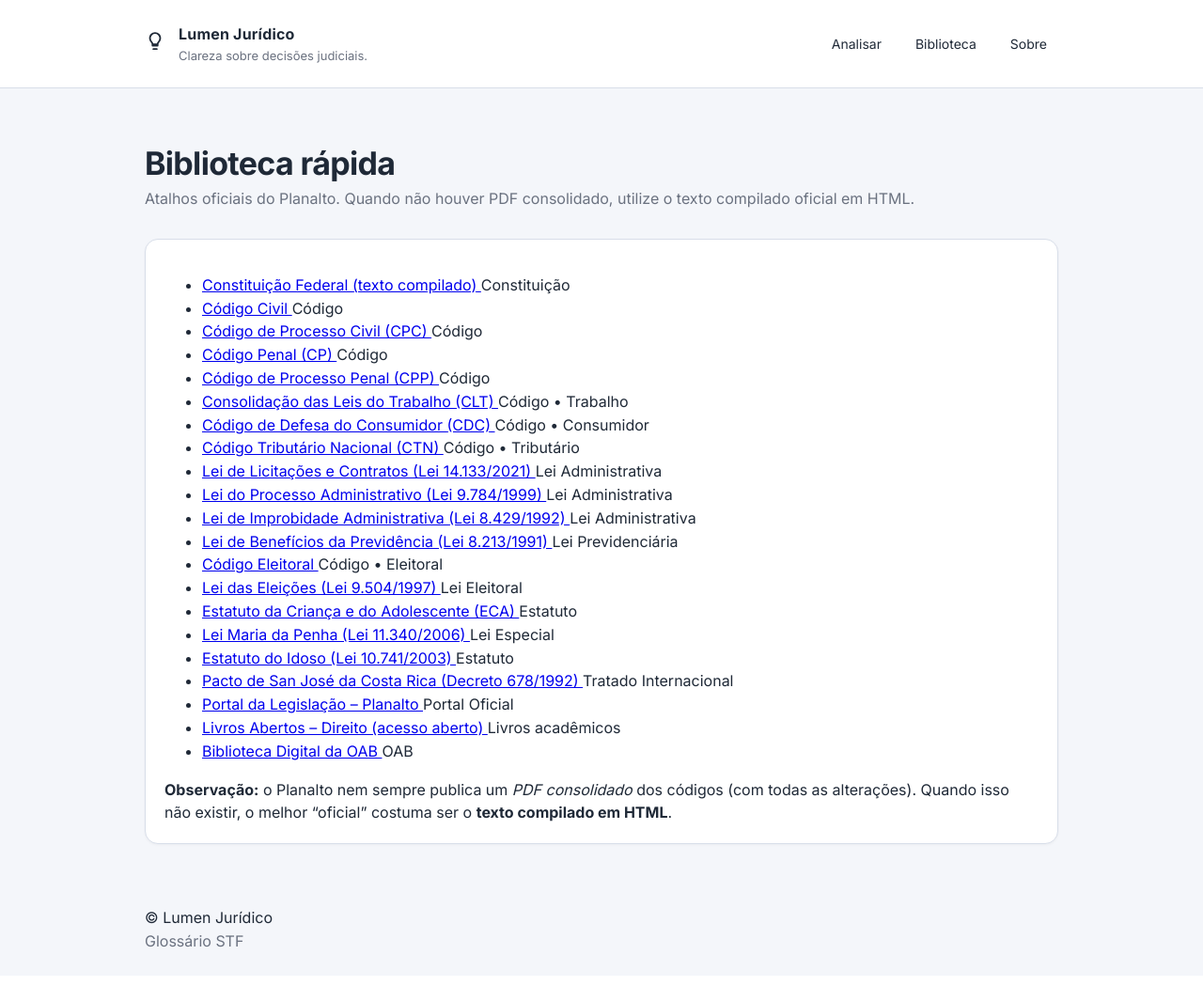
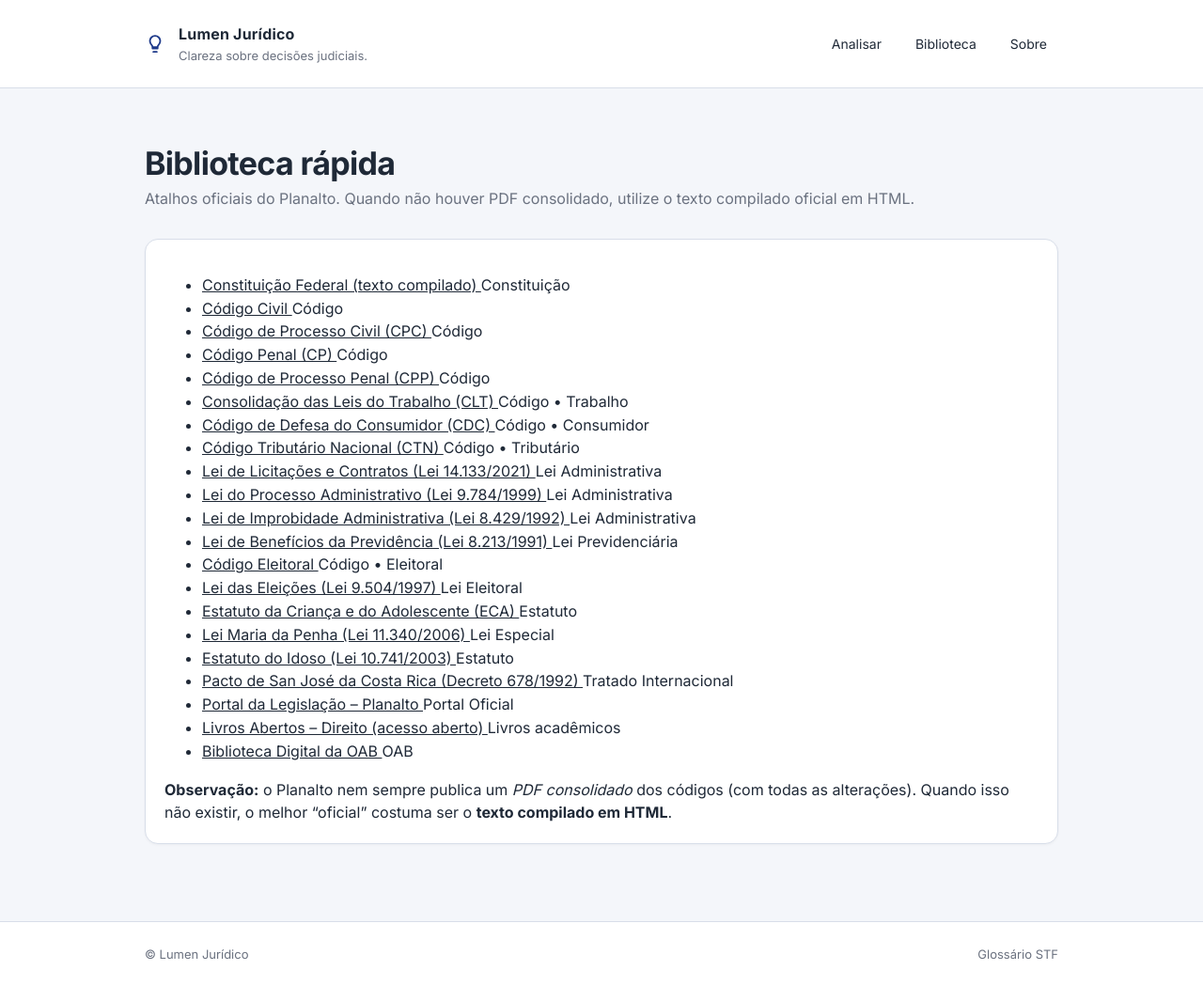
Before and after one commit to sabrinaandraderocha-cmyk/lumen-juridico, a Flask app: page /biblioteca in a window 1280 px wide. Shown: the whole page at 94% size. Before the commit the page ends 1008 px from the top, so only its background shows below. Run offline with Flask 3, Linux system fonts and the light colour scheme.

Commit message:
Update style.css

```diff
--- a/static/style.css
+++ b/static/style.css
@@ -1,6 +1,10 @@
 /* =========================
    LUMEN JURÍDICO
    AZUL • LIMPO • INSTITUCIONAL
+   ========================= */
+
+/* =========================
+   VARIÁVEIS
    ========================= */
 
 :root{
@@ -22,7 +26,13 @@
   --success:#166534;
 }
 
-*{box-sizing:border-box}
+/* =========================
+   RESET / BASE
+   ========================= */
+
+*{
+  box-sizing:border-box;
+}
 
 body{
   margin:0;
@@ -30,6 +40,18 @@ body{
   background:var(--bg);
   color:var(--text);
   line-height:1.55;
+}
+
+a{
+  color:inherit;
+}
+
+p{
+  margin:0;
+}
+
+.muted{
+  color:var(--muted);
 }
 
 /* =========================
@@ -43,7 +65,7 @@ body{
 }
 
 /* =========================
-   TOPO
+   TOPO / HEADER
    ========================= */
 
 .topbar{
@@ -71,14 +93,16 @@ body{
   gap:14px;
 }
 
-.logo{
-  width:42px;
-  height:42px;
-  border-radius:10px;
-  background:linear-gradient(135deg, var(--accent), var(--accent-hover));
-  box-shadow:
-    0 4px 12px rgba(0,0,0,.12),
-    inset 0 0 0 1px rgba(255,255,255,.25);
+/* 🔑 ÍCONE DA LÂMPADA (SEM FUNDO) */
+.brand-icon{
+  display:flex;
+  align-items:center;
+  justify-content:center;
+  color:var(--accent);
+}
+
+.brand-icon svg{
+  display:block;
 }
 
 .brand-name{
@@ -153,19 +177,6 @@ body{
   height:8px;
   border-radius:999px;
   background:var(--accent);
-  display:inline-block;
-}
-
-/* =========================
-   TEXTOS
-   ========================= */
-
-.muted{
-  color:var(--muted);
-}
-
-p{
-  margin:0;
 }
 
 /* =========================
@@ -245,10 +256,9 @@ input[type="file"]{
 }
 
 /* =========================
-   BOTÕES (PADRONIZADOS)
+   BOTÕES
    ========================= */
 
-/* container de ações */
 .actions{
   display:flex;
   gap:12px;
@@ -256,13 +266,12 @@ input[type="file"]{
   margin-top:18px;
 }
 
-/* botão base */
 .btn{
   display:inline-flex;
   align-items:center;
   justify-content:center;
-  min-width:160px;          /* 🔑 PADRONIZA LARGURA */
-  height:42px;              /* 🔑 PADRONIZA ALTURA */
+  min-width:160px;
+  height:42px;
   padding:0 18px;
   border-radius:10px;
   font-size:14px;
@@ -273,7 +282,7 @@ input[type="file"]{
   transition:background .15s ease, border .15s ease;
 }
 
-/* botão principal */
+/* Primário */
 .btn.primary{
   background:var(--accent);
   color:#ffffff;
@@ -284,7 +293,7 @@ input[type="file"]{
   background:var(--accent-hover);
 }
 
-/* botão secundário */
+/* Secundário */
 .btn.secondary{
   background:#ffffff;
   color:var(--text);
@@ -295,7 +304,7 @@ input[type="file"]{
   background:#f9fafb;
 }
 
-/* botão de risco */
+/* Perigo */
 .btn.danger{
   background:#ffffff;
   color:var(--danger);
@@ -307,4 +316,43 @@ input[type="file"]{
 }
 
 /* =========================
-   L
+   FLASH MESSAGES
+   ========================= */
+
+.flash{
+  padding:12px 16px;
+  border-radius:10px;
+  margin-bottom:14px;
+  font-size:14px;
+  border:1px solid transparent;
+}
+
+.flash.error{
+  background:#fef2f2;
+  color:#7f1d1d;
+  border-color:#fecaca;
+}
+
+.flash.success{
+  background:#ecfdf5;
+  color:#065f46;
+  border-color:#a7f3d0;
+}
+
+/* =========================
+   FOOTER
+   ========================= */
+
+.footer{
+  border-top:1px solid var(--border);
+  background:#ffffff;
+  margin-top:40px;
+}
+
+.footer-inner{
+  display:flex;
+  justify-content:space-between;
+  align-items:center;
+  font-size:13px;
+  color:var(--muted);
+}
```
